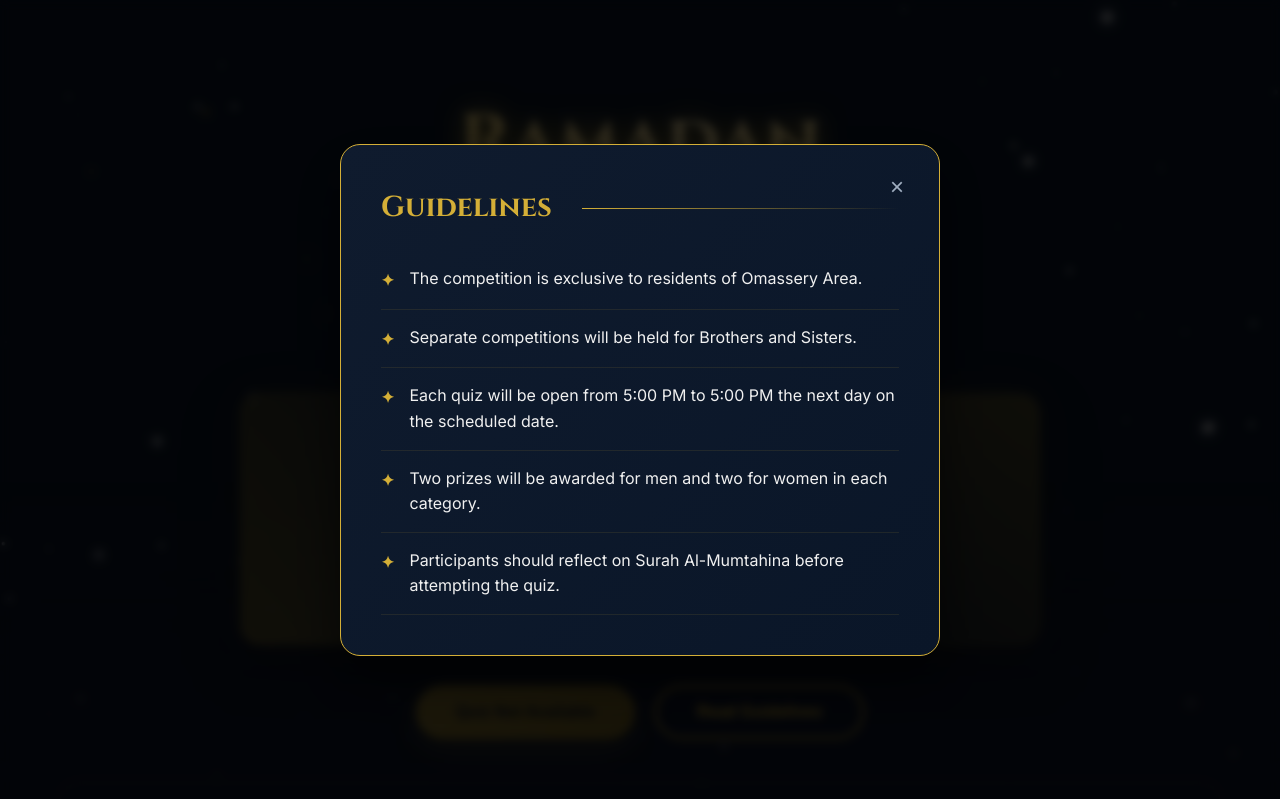
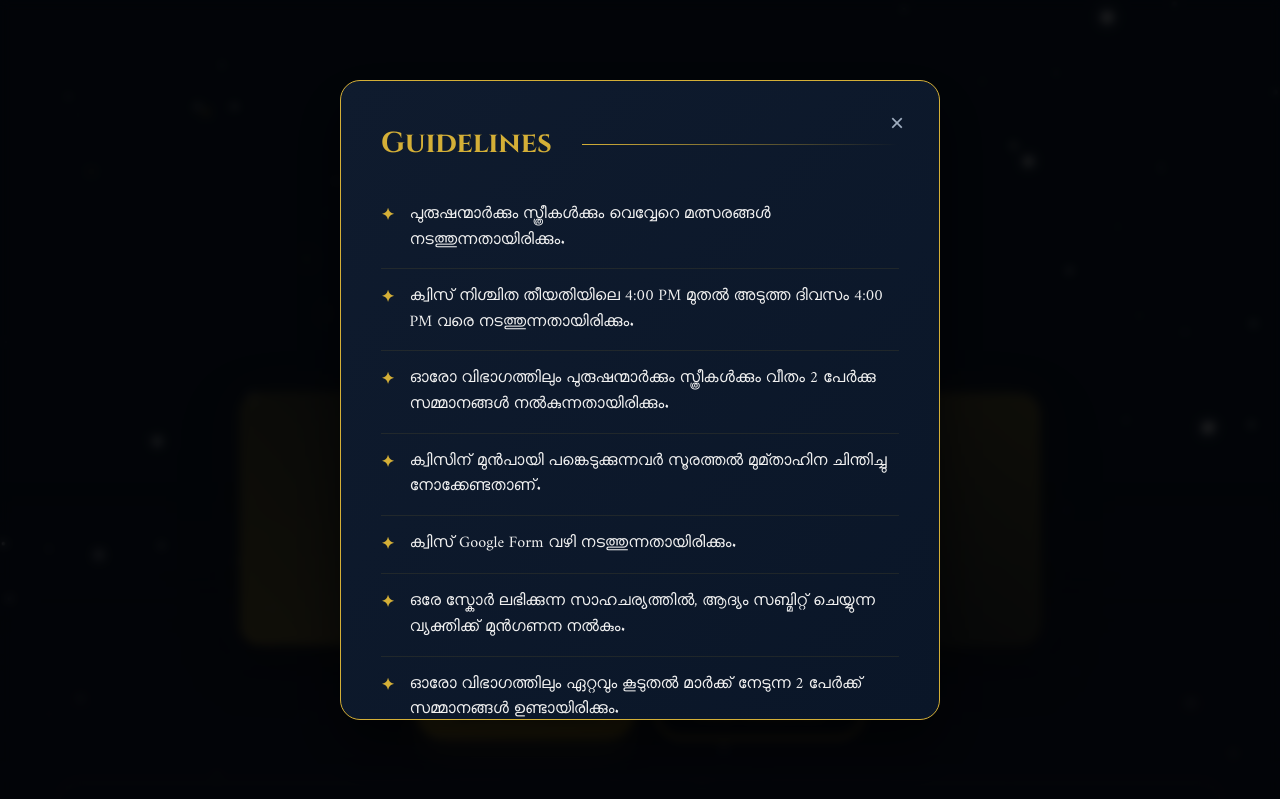
Before and after one commit to sio-omassery/quiz, a plain HTML site: page index.html in a window 1280 px wide. Both pictures are taken after a click on the button "Read Guidelines". Shown: the top 799 px of the page. Drawn offline with Linux system fonts and the light colour scheme.

Commit message:
Add files via upload

```diff
--- a/index.html
+++ b/index.html
@@ -924,12 +924,18 @@
         <div class="modal-content">
             <button class="modal-close" onclick="closeModal()">×</button>
             <h2 class="section-title" style="margin-top: 0;">Guidelines</h2>
-            <ul class="guidelines-list">
-                <li>The competition is exclusive to residents of Omassery Area.</li>
-                <li>Separate competitions will be held for Brothers and Sisters.</li>
-                <li>Each quiz will be open from 5:00 PM to 5:00 PM the next day on the scheduled date.</li>
-                <li>Two prizes will be awarded for men and two for women in each category.</li>
-                <li>Participants should reflect on Surah Al-Mumtahina before attempting the quiz.</li>
+
+
+            <!-- Malayalam Guidelines -->
+            <ul class="guidelines-list" style="font-family: 'Amiri', serif;">
+                <!-- <li>ഈ മത്സരം അമാസറി പ്രദേശത്തിന്റെ നിവാസികൾക്കായി മാത്രമാണ്.</li> -->
+                <li>പുരുഷന്മാർക്കും സ്ത്രീകൾക്കും വെവ്വേറെ മത്സരങ്ങൾ നടത്തുന്നതായിരിക്കും.</li>
+                <li>ക്വിസ് നിശ്ചിത തീയതിയിലെ 4:00 PM മുതൽ അടുത്ത ദിവസം 4:00 PM വരെ നടത്തുന്നതായിരിക്കും.</li>
+                <li>ഓരോ വിഭാഗത്തിലും പുരുഷന്മാർക്കും സ്ത്രീകൾക്കും വീതം 2 പേർക്കു സമ്മാനങ്ങൾ നൽകുന്നതായിരിക്കും.</li>
+                <li>ക്വിസിന് മുൻപായി പങ്കെടുക്കുന്നവർ സൂരത്തൽ മുമ്താഹിന ചിന്തിച്ചു നോക്കേണ്ടതാണ്.</li>
+                <li>ക്വിസ് Google Form വഴി നടത്തുന്നതായിരിക്കും.</li>
+                <li>ഒരേ സ്കോർ ലഭിക്കുന്ന സാഹചര്യത്തിൽ, ആദ്യം സബ്മിറ്റ് ചെയ്യുന്ന വ്യക്തിക്ക് മുൻഗണന നൽകും.</li>
+                <li>ഓരോ വിഭാഗത്തിലും ഏറ്റവും കൂടുതൽ മാർക്ക് നേടുന്ന 2 പേർക്ക് സമ്മാനങ്ങൾ ഉണ്ടായിരിക്കും.</li>
             </ul>
         </div>
     </div>
@@ -1047,10 +1053,10 @@
             for (let quiz of quizSchedule) {
                 const quizDate = new Date(quiz.date);
                 const quizStart = new Date(quiz.date);
-                quizStart.setHours(17, 0, 0, 0); // 5:00 PM start
+                quizStart.setHours(16, 0, 0, 0); // 4:00 PM start
                 const quizEnd = new Date(quiz.date);
                 quizEnd.setDate(quizEnd.getDate() + 1); // Next day
-                quizEnd.setHours(17, 0, 0, 0); // 5:00 PM end
+                quizEnd.setHours(16, 0, 0, 0); // 4:00 PM end
 
                 // Check if quiz is currently active
                 if (now >= quizStart && now <= quizEnd) {
@@ -1138,10 +1144,10 @@
 
             for (let quiz of quizSchedule) {
                 const quizStart = new Date(quiz.date);
-                quizStart.setHours(17, 0, 0, 0); // 5:00 PM start
+                quizStart.setHours(16, 0, 0, 0); // 4:00 PM start
                 const quizEnd = new Date(quiz.date);
                 quizEnd.setDate(quizEnd.getDate() + 1); // Next day
-                quizEnd.setHours(17, 0, 0, 0); // 5:00 PM end
+                quizEnd.setHours(16, 0, 0, 0); // 4:00 PM end
 
                 if (now >= quizStart && now <= quizEnd) {
                     activeQuiz = quiz;
```
